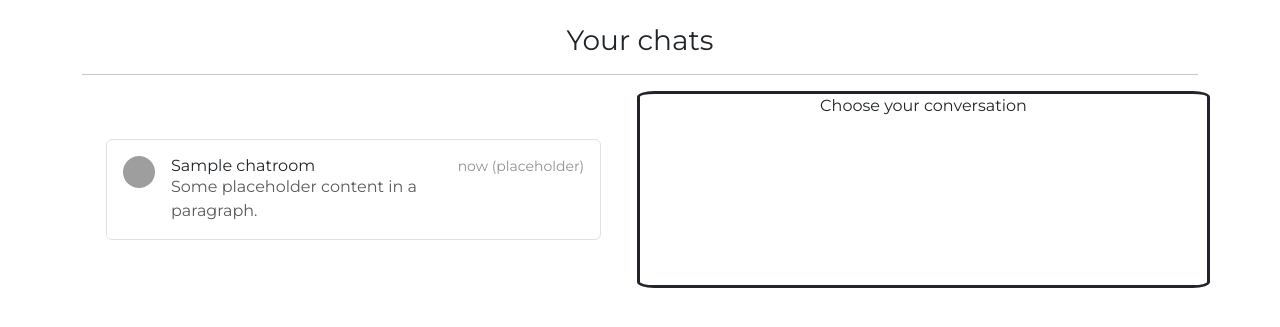
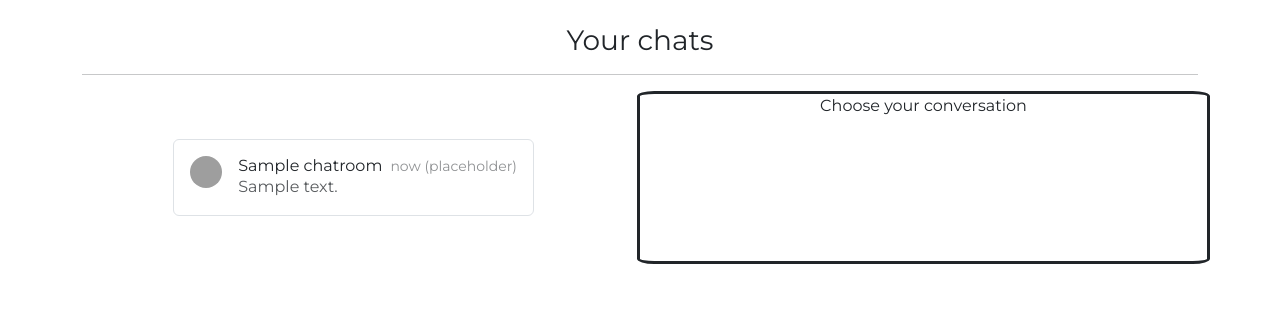
Before and after one commit to systenconti/sentichat, a Django app: page /main/ in a window 1280 px wide. Shown: the part 73-400 px from the top of the page. Run offline with Django 5.2, Linux system fonts and the light colour scheme; a user stored in the database is signed in; tables that the repository leaves empty hold one stand-in row (values such as "Sample post"); some libraries are stand-ins or nearby versions; grey boxes are pictures that could not be loaded.

Commit message:
Display last message for each chat

```diff
--- a/mysite/sentichat/templates/main.html
+++ b/mysite/sentichat/templates/main.html
@@ -17,7 +17,11 @@
                     <div class="d-flex gap-2 w-100 justify-content-between">
                     <div>
                         <h6 class="mb-0">{{ chatroom.name }}</h6>
-                        <p class="mb-0 opacity-75">Some placeholder content in a paragraph.</p>
+                        {% with chatroom.messages.last as message %}
+                            {% if message %}
+                                <p class="mb-0 opacity-75">{{ message.content }}</p>
+                            {% endif %}
+                        {% endwith %}
                     </div>
                     <small class="opacity-50 text-nowrap">now (placeholder)</small>
                     </div>
```
